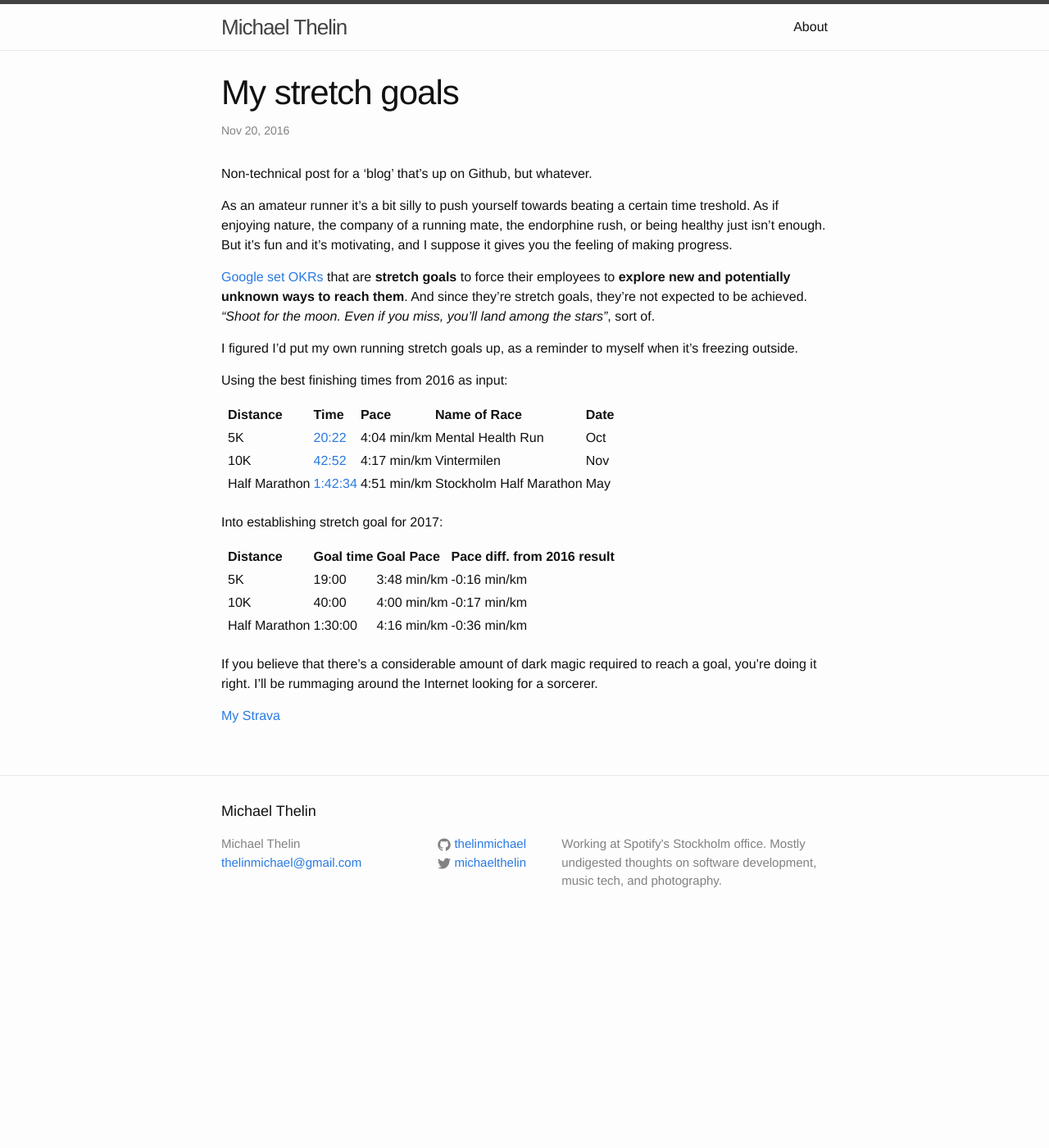
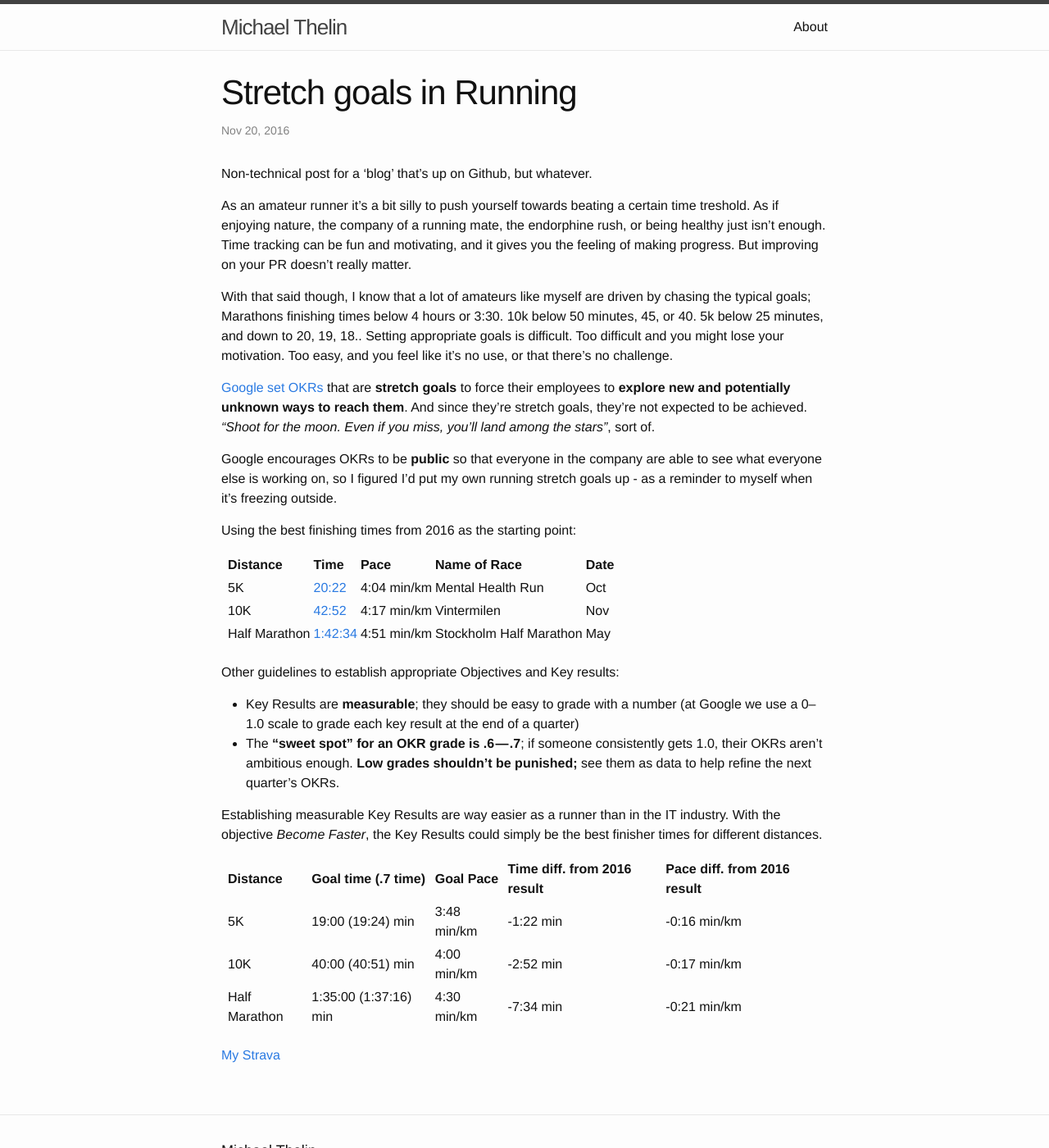
Before and after one commit to thelinmichael/thelinmichael.github.io, a Jekyll site: the page built from _posts/2016-11-20-running-achievements-and-goals.md, in a window 1280 px wide and 1400 px high. Shown: the whole window at 82% size. Built offline with Jekyll 4.4.1, drawn with Linux system fonts in a browser that asks for light colours.

Commit message:
Formatting, minor rewrite

```diff
--- a/_posts/2016-11-20-running-achievements-and-goals.md
+++ b/_posts/2016-11-20-running-achievements-and-goals.md
@@ -1,19 +1,21 @@
 ---
 layout: post
-title:  "My stretch goals"
+title:  "Stretch goals in Running"
 date:   2016-11-20 12:00:00
 categories: Running
-excerpt: As an amateur runner it's a bit silly to push yourself towards beating a certain time treshold. As if enjoying nature, the company of a running mate, the endorphine rush, or being healthy just isn't enough. It's fun and it's motivating, and I suppose it gives you the feeling of making progress. But it doesn't really matter.
+excerpt: As an amateur runner it's a bit silly to push yourself towards beating a certain time treshold. As if enjoying nature, the company of a running mate, the endorphine rush, or being healthy just isn't enough. Time tracking can be fun and motivating, and it gives you the feeling of making progress. But improving on your PR doesn't really matter.
 ---
 Non-technical post for a 'blog' that's up on Github, but whatever.
 
-As an amateur runner it's a bit silly to push yourself towards beating a certain time treshold. As if enjoying nature, the company of a running mate, the endorphine rush, or being healthy just isn't enough. But it's fun and it's motivating, and I suppose it gives you the feeling of making progress.
+As an amateur runner it's a bit silly to push yourself towards beating a certain time treshold. As if enjoying nature, the company of a running mate, the endorphine rush, or being healthy just isn't enough. Time tracking can be fun and motivating, and it gives you the feeling of making progress. But improving on your PR doesn't really matter.
+
+With that said though, I know that a lot of amateurs like myself are driven by chasing the typical goals; Marathons finishing times below 4 hours or 3:30. 10k below 50 minutes, 45, or 40. 5k below 25 minutes, and down to 20, 19, 18.. Setting appropriate goals is difficult. Too difficult and you might lose your motivation. Too easy, and you feel like it's no use, or that there's no challenge.
 
 [Google set OKRs](https://www.youtube.com/watch?v=mJB83EZtAjc) that are **stretch goals** to force their employees to **explore new and potentially unknown ways to reach them**. And since they're stretch goals, they're not expected to be achieved. _“Shoot for the moon. Even if you miss, you'll land among the stars”_, sort of.
 
-I figured I'd put my own running stretch goals up, as a reminder to myself when it's freezing outside.
+Google encourages OKRs to be **public** so that everyone in the company are able to see what everyone else is working on, so I  figured I'd put my own running stretch goals up - as a reminder to myself when it's freezing outside.
 
-Using the best finishing times from 2016 as input:
+Using the best finishing times from 2016 as the starting point:
 
 | Distance | Time | Pace | Name of Race | Date
 | -------- | ---- | ---- | ------------ | ----
@@ -21,14 +23,16 @@ Using the best finishing times from 2016 as input:
 | 10K | [42:52](https://www.strava.com/activities/766274369/overview) | 4:17 min/km | Vintermilen | Nov
 | Half Marathon | [1:42:34](https://www.strava.com/activities/568187103/overview) | 4:51 min/km | Stockholm Half Marathon | May
 
-Into establishing stretch goal for 2017:
+Other guidelines to establish appropriate Objectives and Key results:
+- Key Results are **measurable**; they should be easy to grade with a number (at Google we use a 0–1.0 scale to grade each key result at the end of a quarter)
+- The **“sweet spot” for an OKR grade is .6 — .7**; if someone consistently gets 1.0, their OKRs aren’t ambitious enough. **Low grades shouldn’t be punished;** see them as data to help refine the next quarter’s OKRs.
 
-| Distance | Goal time | Goal Pace | Pace diff. from 2016 result
-| -------- | --------- | --------- | ---------------------------
-| 5K | 19:00 | 3:48 min/km | -0:16 min/km
-| 10K | 40:00 | 4:00 min/km | -0:17 min/km
-| Half Marathon | 1:30:00 | 4:16 min/km | -0:36 min/km
+Establishing measurable Key Results are way easier as a runner than in the IT industry. With the objective _Become Faster_, the Key Results could simply be the best finisher times for different distances.
 
-If you believe that there's a considerable amount of dark magic required to reach a goal, you're doing it right. I'll be rummaging around the Internet looking for a sorcerer.
+| Distance | Goal time (.7 time) |  Goal Pace | Time diff. from 2016 result | Pace diff. from 2016 result
+| -------- | --------- | --------- | --------------------------- | -----
+| 5K | 19:00 (19:24) min | 3:48 min/km | -1:22 min | -0:16 min/km
+| 10K | 40:00 (40:51) min | 4:00 min/km | -2:52 min | -0:17 min/km
+| Half Marathon | 1:35:00 (1:37:16) min | 4:30 min/km | -7:34 min | -0:21 min/km
 
 [My Strava](https://www.strava.com/athletes/9436776)
```
